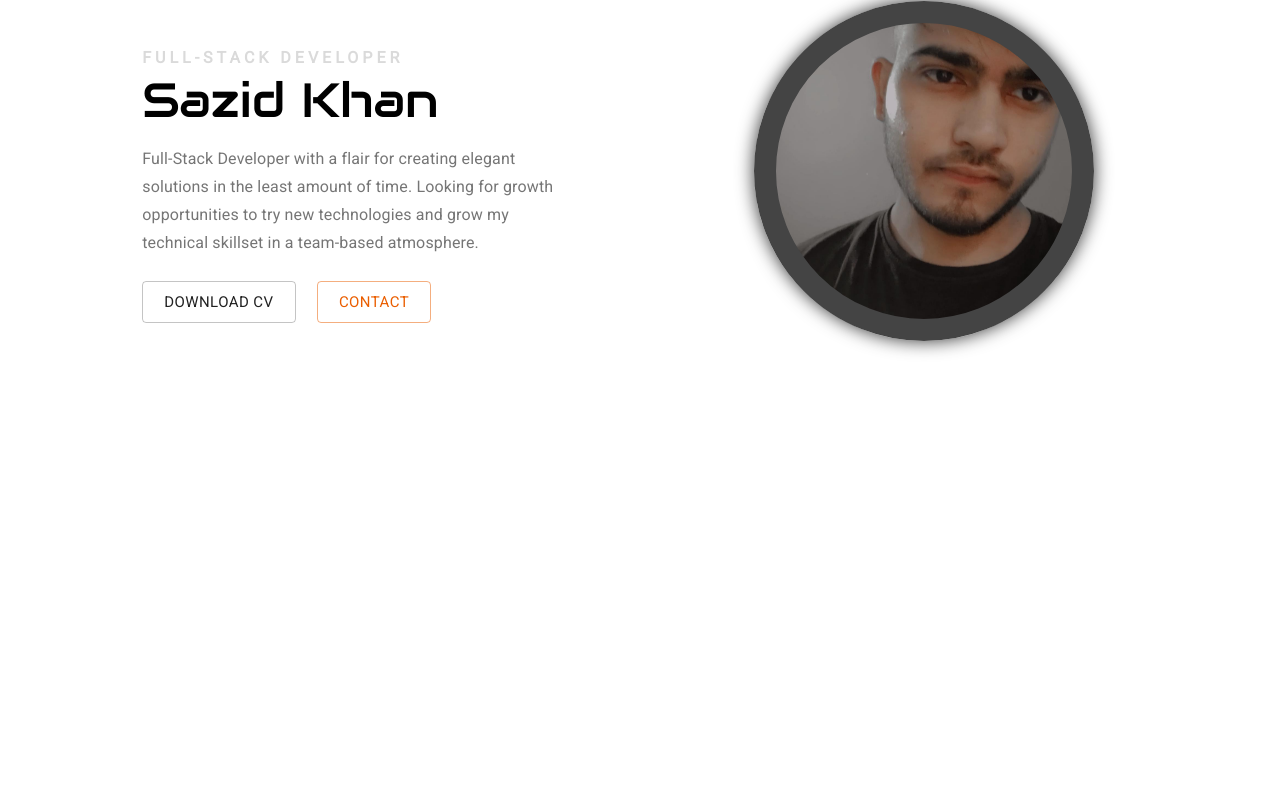
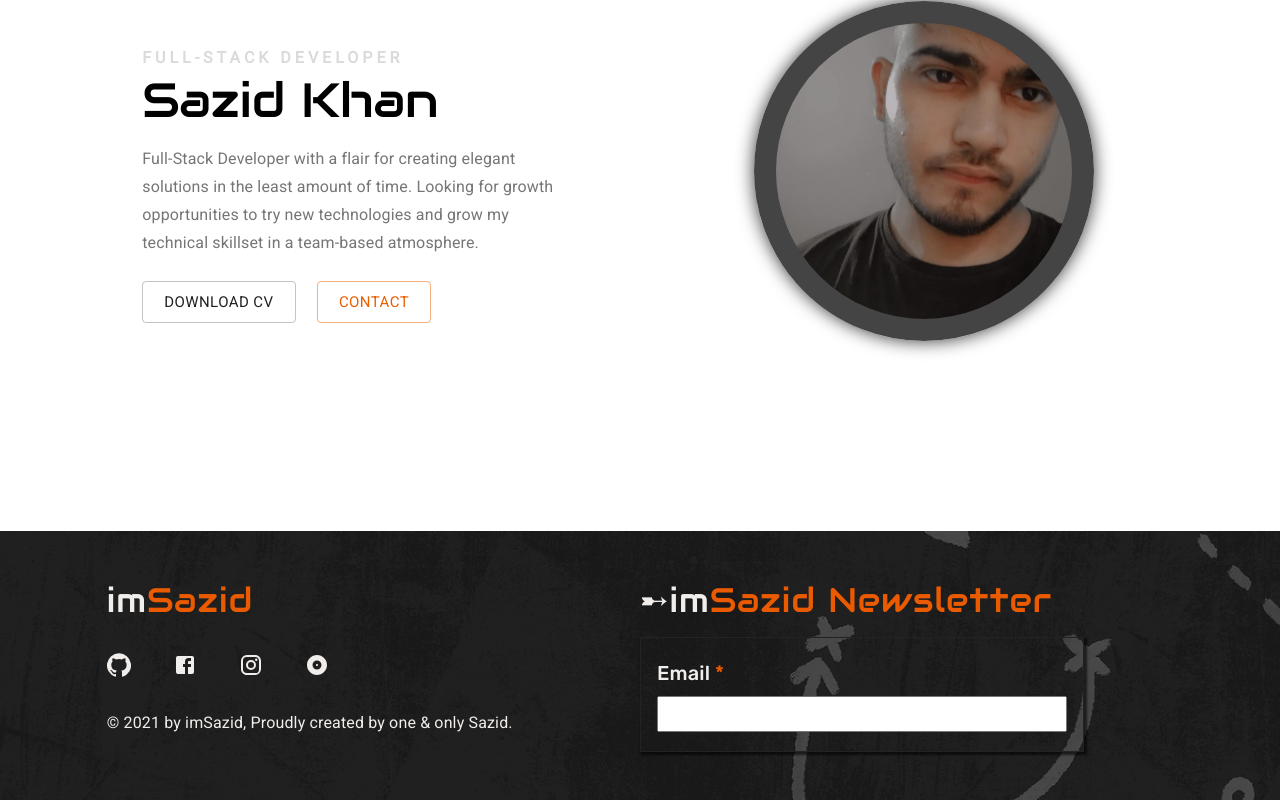
Before and after one commit to sazid7046/imsazid, a React (Create React App) app: page / in a window 1280 px wide. Shown: the part 253-1053 px from the top of the page. Before the commit the page ends 800 px from the top, so only its background shows below. Built offline with nearby package versions, Linux system fonts and the light colour scheme; no server answers.

Commit message:
add footer

```diff
--- a/src/Home/Home.js
+++ b/src/Home/Home.js
@@ -1,10 +1,12 @@
 import React from 'react'
 import Hero from './Hero';
+import Footer from '../components/ui/Footer';
 
 function Home() {
   return (
     <React.Fragment>
       <Hero/>
+      <Footer/>
     </React.Fragment>
   )
 }
```
